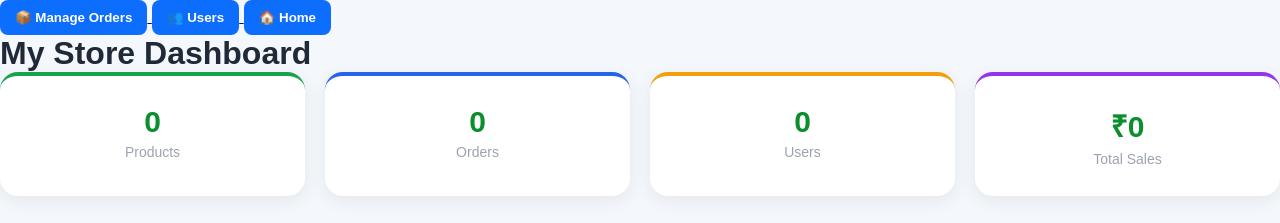
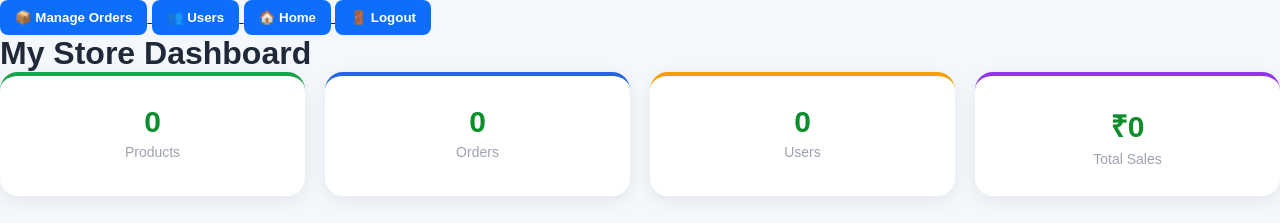
Before and after one commit to Fardeen0308/hyperlocal-delivery, a plain HTML site: page dashboard.html in a window 1280 px wide. Shown: the top 223 px of the page. Drawn offline with Linux system fonts and the light colour scheme; no server answers; sample sign-in values are in the browser's storage.

Commit message:
updated Frontend

```diff
--- a/dashboard.html
+++ b/dashboard.html
@@ -19,6 +19,8 @@
 <a href="index.html">
     <button>🏠 Home</button>
 </a>
+
+<button onclick="logout()">🚪 Logout</button>
 <header>
     <h1>My Store Dashboard</h1>
 </header>
--- a/dashboard.js
+++ b/dashboard.js
@@ -194,3 +194,12 @@
 }
 
 loadStats();
+
+function logout() {
+    localStorage.removeItem("user");
+    localStorage.removeItem("token");
+
+    alert("Logged out successfully");
+
+    window.location.href = "login.html";
+}
```
